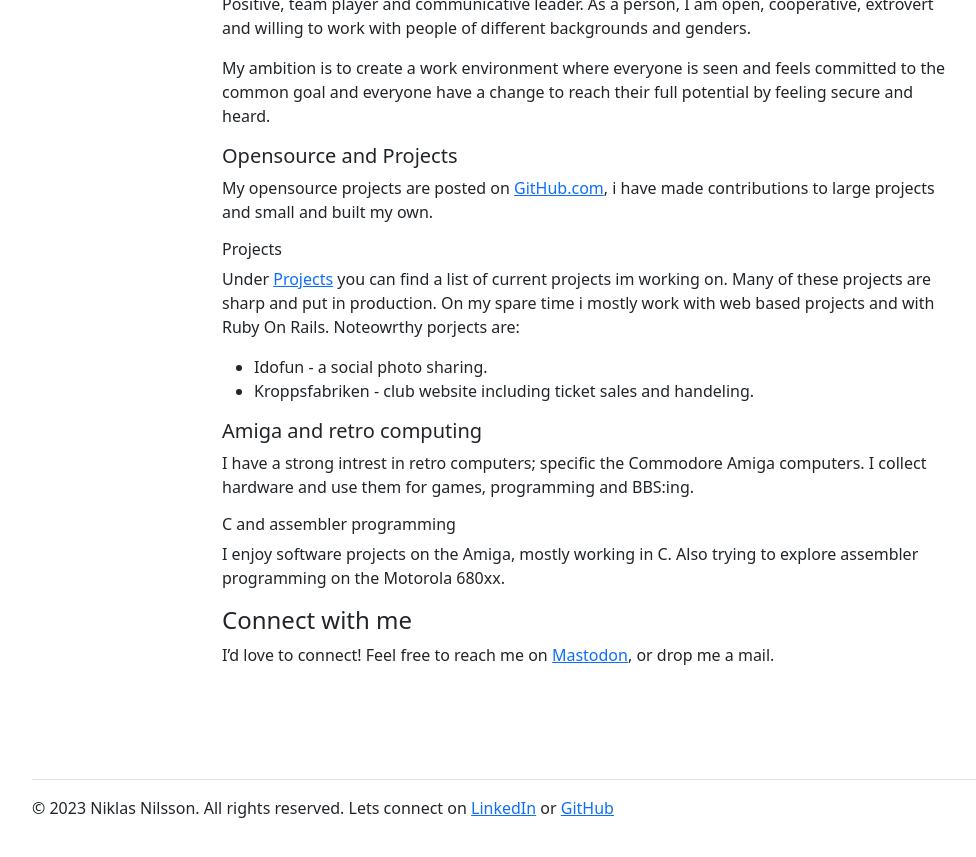
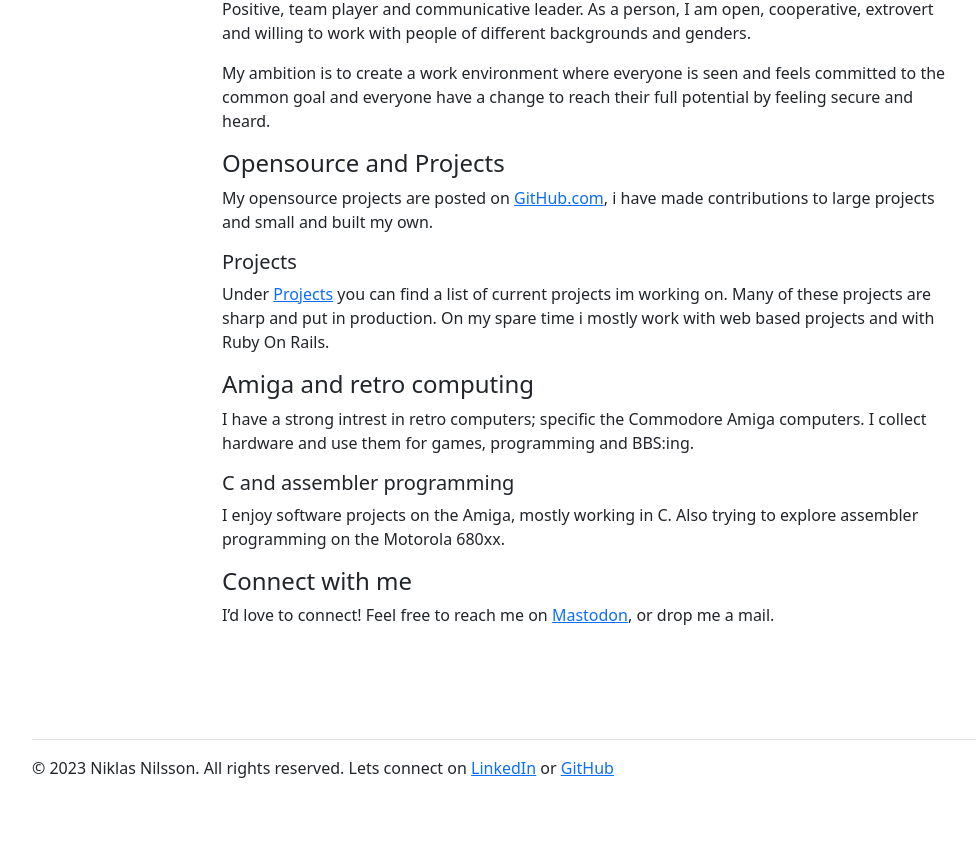
Before and after one commit to niklasnson/0x68k.github.io, a Jekyll site: the page built from about.markdown, in a window 1280 px wide and 900 px high, scrolled down 1275 px. Shown: the top 857 px of the window, without its empty margins (50-1026 px from the left). Built offline with Jekyll 4.4.1, drawn with Linux system fonts in a browser that asks for light colours.

Commit message:
Fixed the about

```diff
--- a/about.markdown
+++ b/about.markdown
@@ -8,24 +8,21 @@ permalink: /about
 
 Hi! I’m Niklas Nilsson. I'm a software engineer at Ericsson where i write sofware for the gNB - for the 5g telecom systems. I’m interested in finding better ways to build maintainable software in small and efficient teams.
 
-###### Leadership
+##### Leadership
 Positive, team player and communicative leader. As a person, I am open, cooperative, extrovert and willing to work with people of different backgrounds and genders.
 
 My ambition is to create a work environment where everyone is seen and feels committed to the common goal and everyone have a change to reach their full potential by feeling secure and heard.
 
-##### Opensource and Projects
+#### Opensource and Projects
 My opensource projects are posted on [GitHub.com](https://github.com/niklasnson/), i have made contributions to large projects and small and built my own.
 
-###### Projects
-Under [Projects](/projects) you can find a list of current projects im working on. Many of these projects are sharp and put in production. On my spare time i mostly work with web based projects and with Ruby On Rails. Noteowrthy porjects are:
+##### Projects
+Under [Projects](/projects) you can find a list of current projects im working on. Many of these projects are sharp and put in production. On my spare time i mostly work with web based projects and with Ruby On Rails.
 
-* Idofun - a social photo sharing.
-* Kroppsfabriken - club website including ticket sales and handeling.
-
-##### Amiga and retro computing
+#### Amiga and retro computing
 I have a strong intrest in retro computers; specific the Commodore Amiga computers. I collect hardware and use them for games, programming and BBS:ing.
 
-###### C and assembler programming
+##### C and assembler programming
 I enjoy software projects on the Amiga, mostly working in C. Also trying to explore assembler programming on the Motorola 680xx.
 
 #### Connect with me
```
